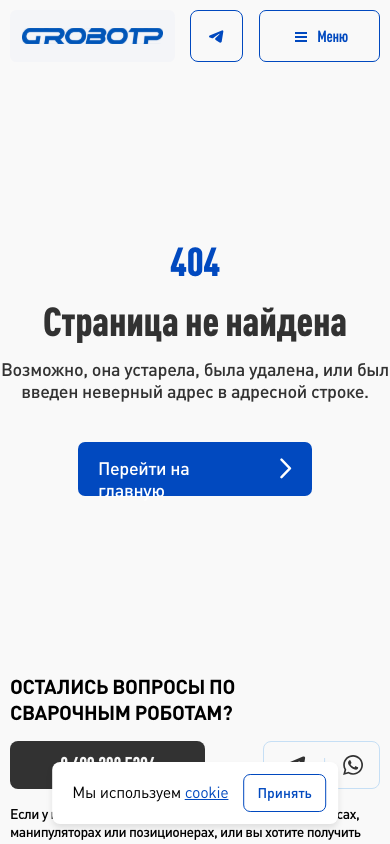
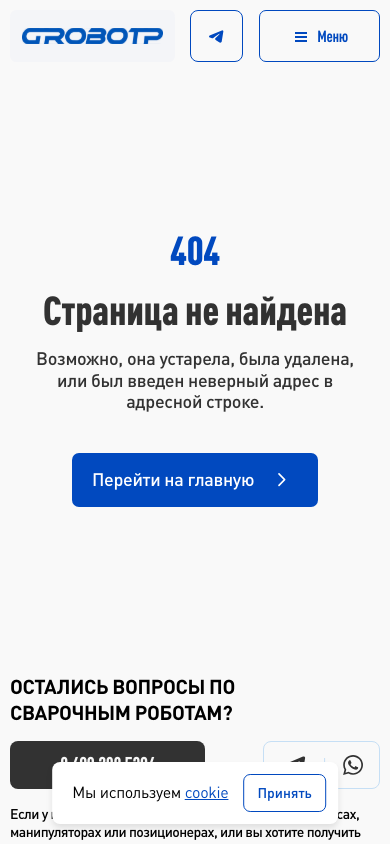
Before and after one commit to ianmos13/robots, a Next.js app: page /404 in a window 390 px wide. Shown: the top 844 px of the page. Built offline with nearby package versions, Linux system fonts and the light colour scheme; no server answers.

Commit message:
Update project

```diff
--- a/components/404/NotFoundPage.jsx
+++ b/components/404/NotFoundPage.jsx
@@ -12,7 +12,7 @@ export default function NotFoundPage() {
       <div className={styles.NotFoundPageContainer}>
         <div className={styles.NotFoundPageContainerInner}>
           <div className={styles.titleBlue}>404</div>
-          <div className={styles.titleBlack}>Страница не найдена</div>
+          <div className={styles.titleBlack}>Страница&nbsp;не&nbsp;найдена</div>
           <div className={styles.description}>
             Возможно, она устарела, была удалена, или был введен неверный адрес
             в адресной строке.
--- a/components/404/NotFoundPage.module.scss
+++ b/components/404/NotFoundPage.module.scss
@@ -14,9 +14,11 @@
     gap: 16px;
     max-width: 605px;
     align-items: center;
+    @media (max-width: 640px) {
+      width: 90%;
+    }
     .titleBlue {
       font-family: "DIN Pro сondensedblack", sans-serif;
-      font-weight: 900;
       font-size: 40px;
       line-height: 44px;
       letter-spacing: -2%;
@@ -24,7 +26,6 @@
     }
     .titleBlack {
       font-family: "DIN Pro сondensedblack", sans-serif;
-      font-weight: 900;
       font-size: 40px;
       line-height: 44px;
       letter-spacing: -2%;
@@ -41,6 +42,7 @@
     }
   }
   .btn {
+    width: 246px;
     gap: 24px;
     border-radius: 7px;
     padding: 16px 20px;
```
